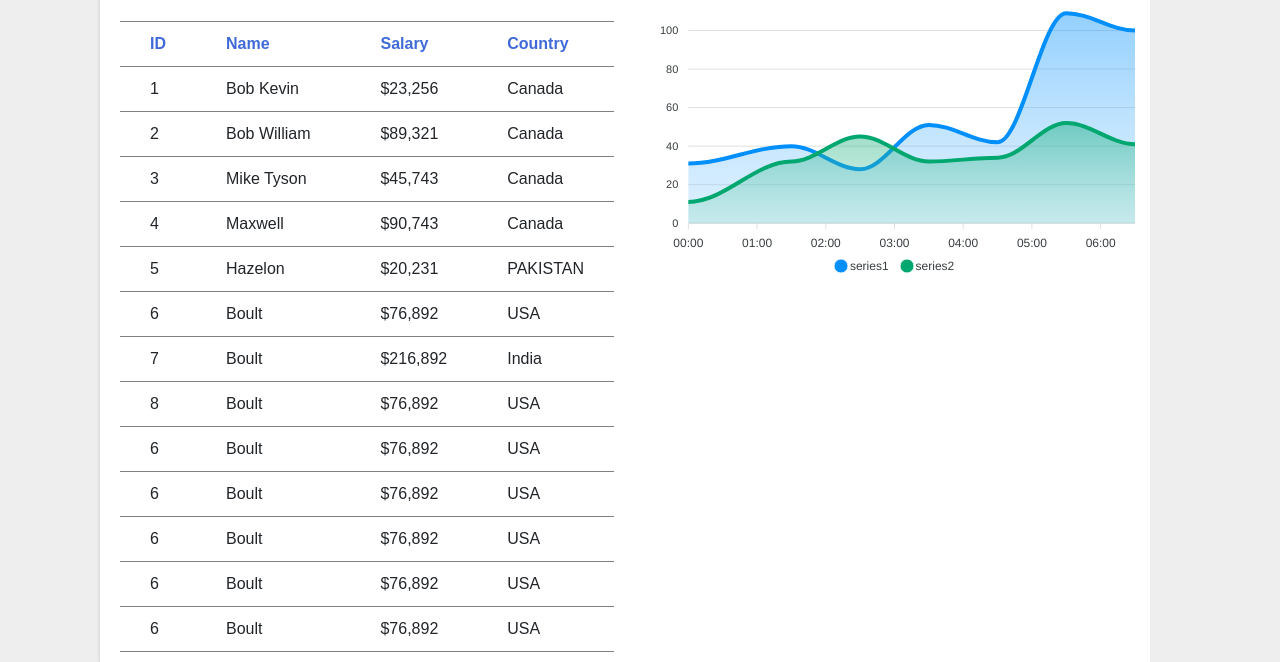
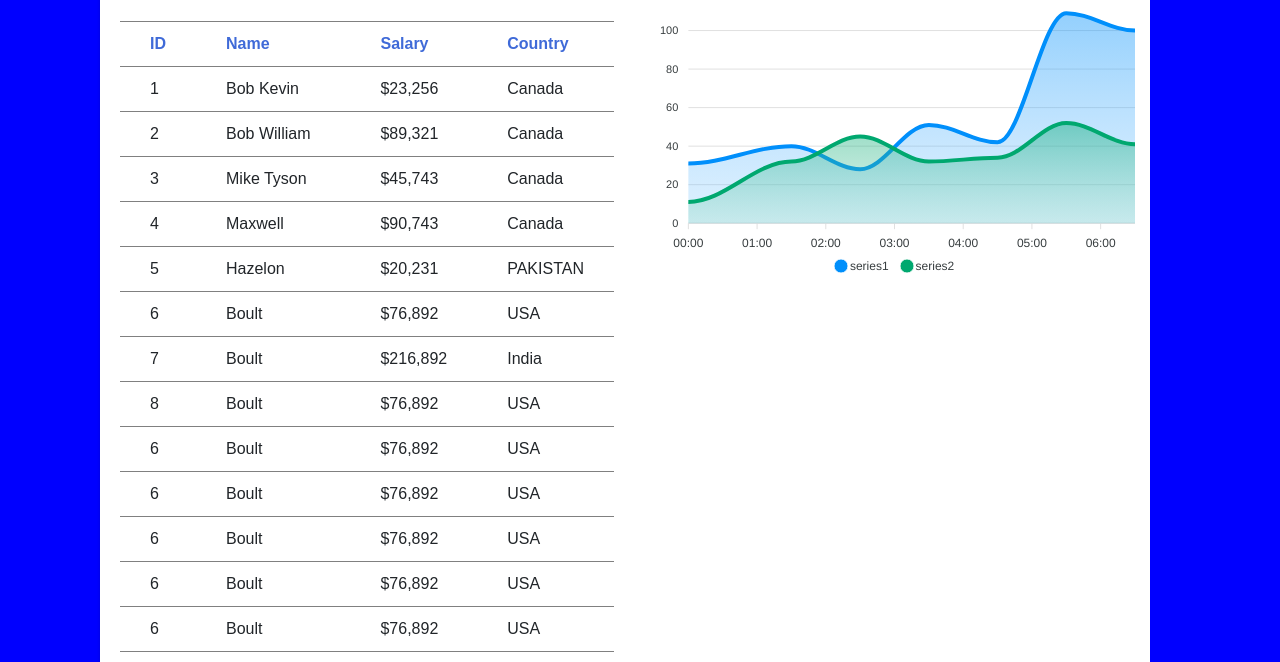
Before and after one commit to MShazilKhan/DashboardUi, a plain HTML site: page index.html in a window 1280 px wide. Shown: the part 371-1033 px from the top of the page. Drawn offline with nearby package versions, Linux system fonts and the light colour scheme.

Commit message:
shazil add blue color

```diff
--- a/style.css
+++ b/style.css
@@ -27,7 +27,8 @@ html,body{
 
 body{
     font-family: var(--body-font);
-    background-color: var(--background-color);
+    /* background-color: var(--background-color); */
+    background-color: blue;
     overflow-x: hidden;
 
 }
```
